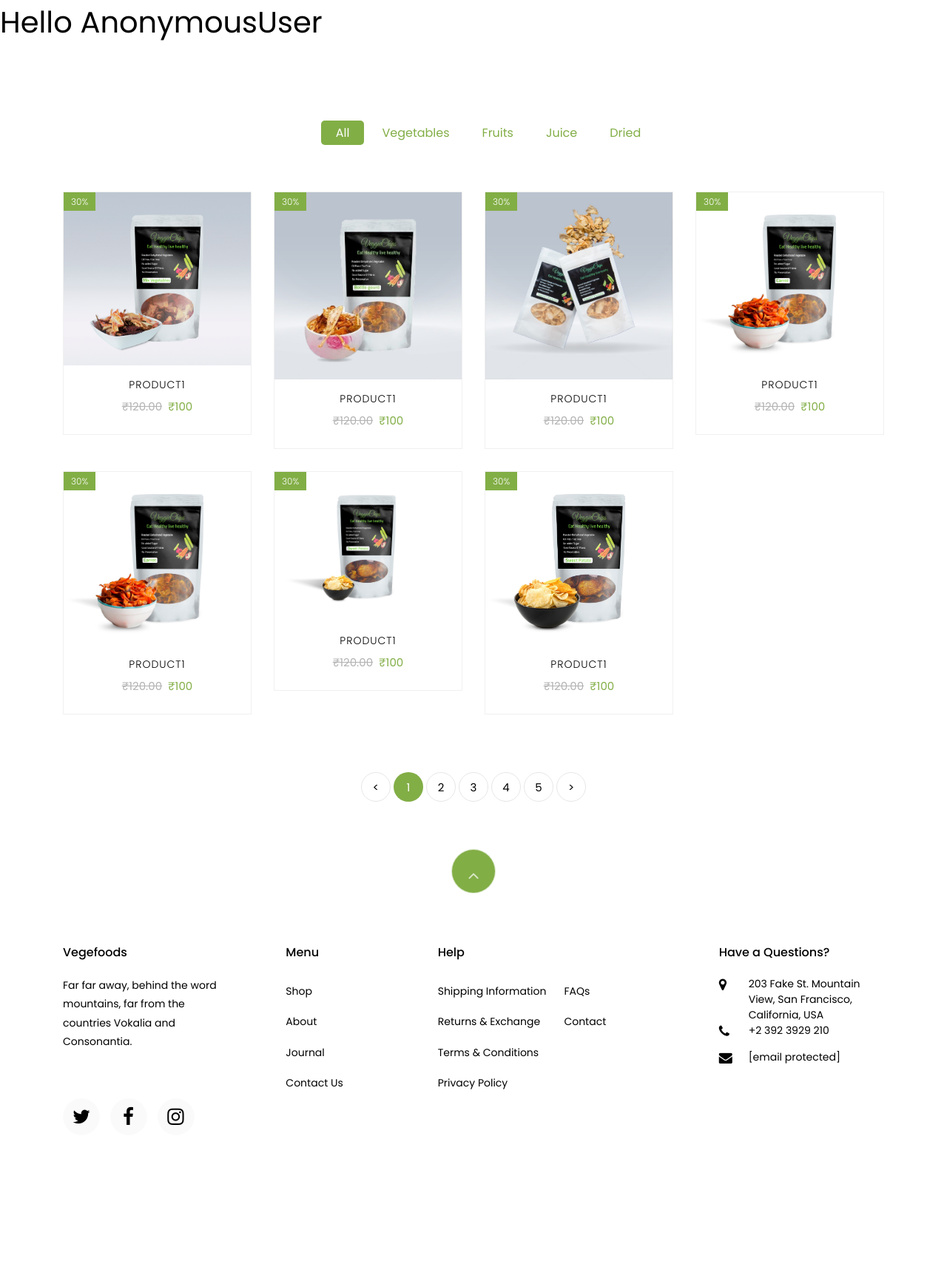
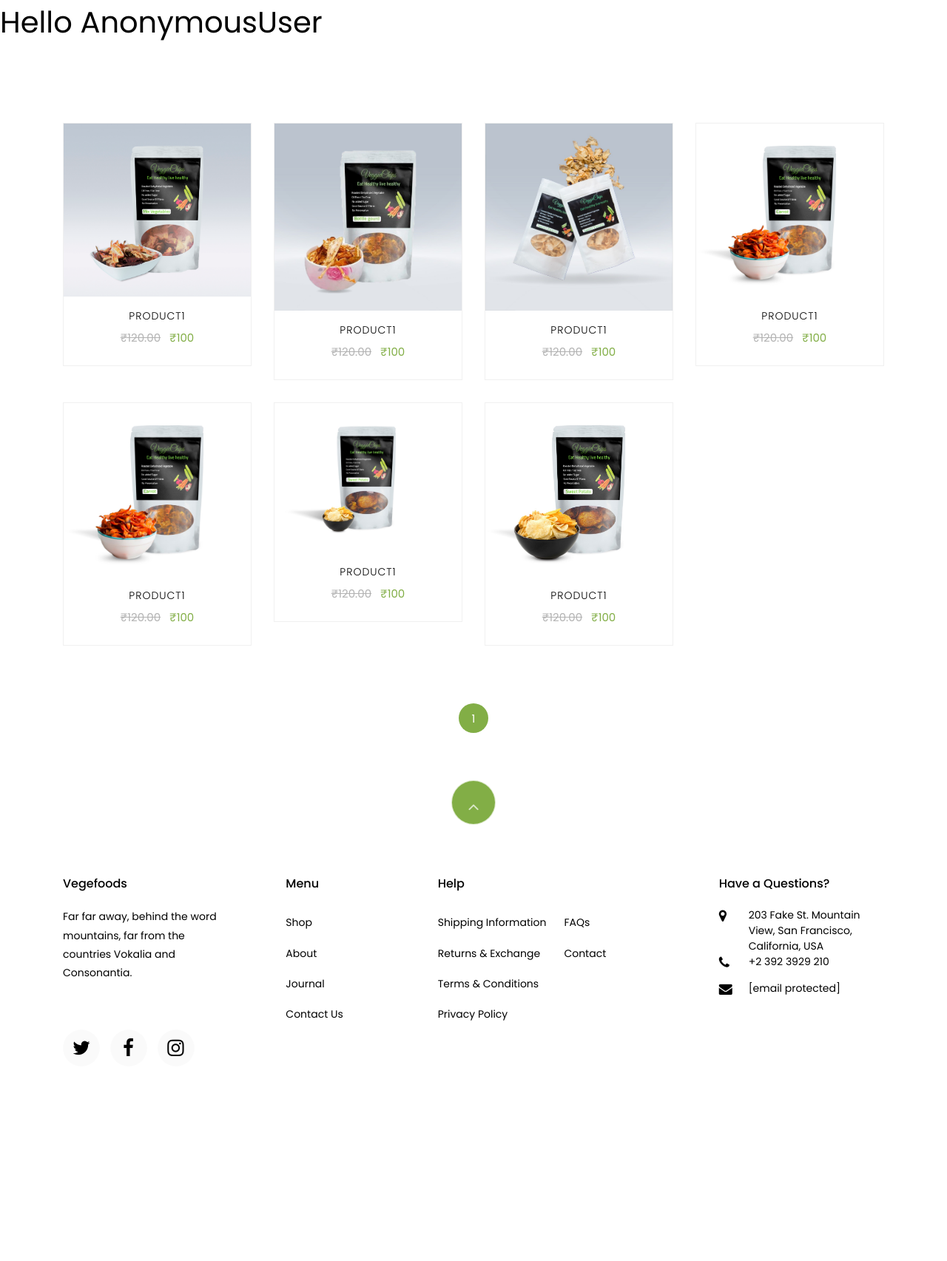
Before and after one commit to smitrami-123/veggie, a Django app: page /product/ in a window 1280 px wide. Shown: the part 68-1773 px from the top of the page at 74% size. After the commit the page ends 1496 px from the top, so only its background shows below. Run offline with Django 3.2, Linux system fonts and the light colour scheme; data comes from the database, SQL or seed files in the repository; both versions use the stored data as it was after the commit; some libraries are stand-ins or nearby versions; some web fonts are replaced.

```diff
--- a/products/templates/products/product.html
+++ b/products/templates/products/product.html
@@ -4,34 +4,35 @@
 
 <section class="ftco-section">
     <div class="container">
-        <div class="row justify-content-center">
-            <div class="col-md-10 mb-5 text-center">
-                <ul class="product-category">
-                    <li><a href="#" class="active">All</a></li>
-                    <li><a href="#">Vegetables</a></li>
-                    <li><a href="#">Fruits</a></li>
-                    <li><a href="#">Juice</a></li>
-                    <li><a href="#">Dried</a></li>
-                </ul>
-            </div>
-        </div>
+<!--        <div class="row justify-content-center">-->
+<!--            <div class="col-md-10 mb-5 text-center">-->
+<!--                <ul class="product-category">-->
+<!--                    <li><a href="#" class="active">All</a></li>-->
+<!--                    <li><a href="#">Vegetables</a></li>-->
+<!--                    <li><a href="#">Fruits</a></li>-->
+<!--                    <li><a href="#">Juice</a></li>-->
+<!--                    <li><a href="#">Dried</a></li>-->
+<!--                </ul>-->
+<!--            </div>-->
+<!--        </div>-->
         <div class="row">
-<!--            sdvhasgd-->
-            {% for product in all_products %}
+            {% for product in page_products %}
             <a href="#"
                class="add-to-cart d-flex justify-content-center align-items-center text-center">
             <div class="col-md-6 col-lg-3 ftco-animate">
                 <div class="product">
-                    <a href="#" class="img-prod"><img class="img-fluid" src="{{ product.product_img.url }}"
-                                                      alt="Unable to load Image">
-                        <span class="status">30%</span>
+                    <a href="#" class="img-prod">
+                        <img class="img-fluid" src="{{ product.product_img.url }}" alt="Unable to load Image">
+<!--Discounts                        <span class="status">30%</span>-->
                         <div class="overlay"></div>
                     </a>
                     <div class="text py-3 pb-4 px-3 text-center">
                         <h3><a href="#">{{ product.product_name }} </a></h3>
                         <div class="d-flex">
                             <div class="pricing">
-                                <p class="price"><span class="mr-2 price-dc">₹120.00</span><span class="price-sale">₹{{ product.product_price }}</span>
+                                <p class="price">
+                                    <span class="mr-2 price-dc">₹120.00</span>
+                                    <span class="price-sale">₹{{ product.product_price }}</span>
                                 </p>
                             </div>
                         </div>
@@ -59,13 +60,19 @@
             <div class="col text-center">
                 <div class="block-27">
                     <ul>
-                        <li><a href="#">&lt;</a></li>
-                        <li class="active"><span>1</span></li>
-                        <li><a href="#">2</a></li>
-                        <li><a href="#">3</a></li>
-                        <li><a href="#">4</a></li>
-                        <li><a href="#">5</a></li>
-                        <li><a href="#">&gt;</a></li>
+                        {% if page_products.has_previous %}
+                            <li><a href="?page={{ page_products.previous_page_number }}">&lt;</a></li>
+                        {% endif %}
+                        {% for index in num_pages %}
+                            {% if index == page_products.number %}
+                                <li class="active"><span> {{ index }} </span></li>
+                            {% else %}
+                                <li><a href="?page={{ index }}"> {{ index }} </a></li>
+                            {% endif %}
+                        {% endfor %}
+                        {% if page_products.has_next %}
+                            <li><a href="?page={{ page_products.next_page_number }}">&gt;</a></li>
+                        {% endif %}
                     </ul>
                 </div>
             </div>
--- a/products/views.py
+++ b/products/views.py
@@ -1,11 +1,18 @@
-from django.shortcuts import render, get_object_or_404
+from django.shortcuts import render
+from django.core.paginator import Paginator
 from .models import Product
 # Create your views here.
 
 
 def product(request):
-    all_products = Product.objects.all
+    all_products = Product.objects.all().order_by('pk')
+    paginator = Paginator(all_products, 12)
+    page_num = request.GET.get('page')
+    page_products = paginator.get_page(page_num)
+    num_pages = paginator.num_pages + 1
+    page_range = range(1, num_pages)
     context = {
-        'all_products': all_products
+        'page_products': page_products,
+        'num_pages': page_range,
     }
     return render(request, 'products/product.html', context)
```
Also changed, not shown: veggie/settings.py (+27 -0 lines), db.sqlite3, uploads/media/products/1582191000270010001_attach_138014838003420050.jpg (added), uploads/media/products/IMG-20200218-WA0005.jpg (added), uploads/media/products/IMG-20200219-WA0000.jpg (added), uploads/media/products/IMG-20200219-WA0000_1.jpg (added), uploads/media/products/IMG-20200702-WA0017.jpg (added), uploads/media/products/IMG-20200703-WA0009.jpg (added), uploads/media/products/Mix_Vegetablefront.jpg (added).
